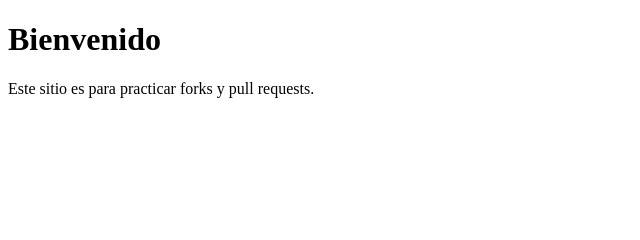
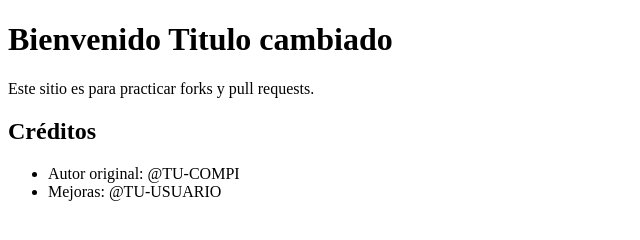
Before and after one commit to fpjosesoriano-creator/fork_JSZ, a plain HTML site: page index.html in a window 1280 px wide. Shown: the whole page, without its empty margins (0-640 px from the left). Drawn offline with Linux system fonts and the light colour scheme.

Commit message:
Añado sección y actualizo el título

```diff
--- a/index.html
+++ b/index.html
@@ -2,7 +2,14 @@
 <html lang="es">
 <head><meta charset="utf-8"><title>Práctica Fork & PR</title></head>
 <body>
-  <h1>Bienvenido</h1>
+  <h1>Bienvenido Titulo cambiado</h1>
   <p>Este sitio es para practicar forks y pull requests.</p>
 </body>
+<section>
+  <h2>Créditos</h2>
+  <ul>
+    <li>Autor original: @TU-COMPI</li>
+    <li>Mejoras: @TU-USUARIO</li>
+  </ul>
+</section>
 </html>
```
